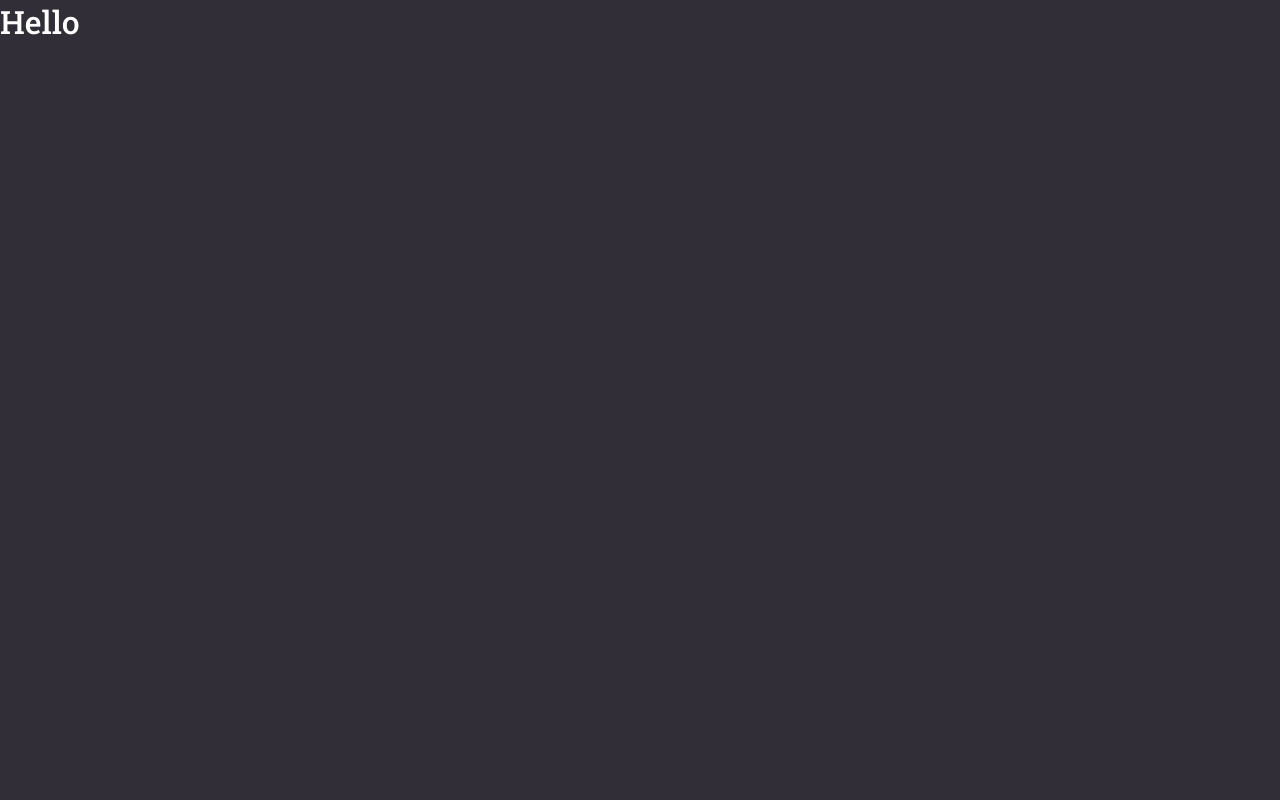
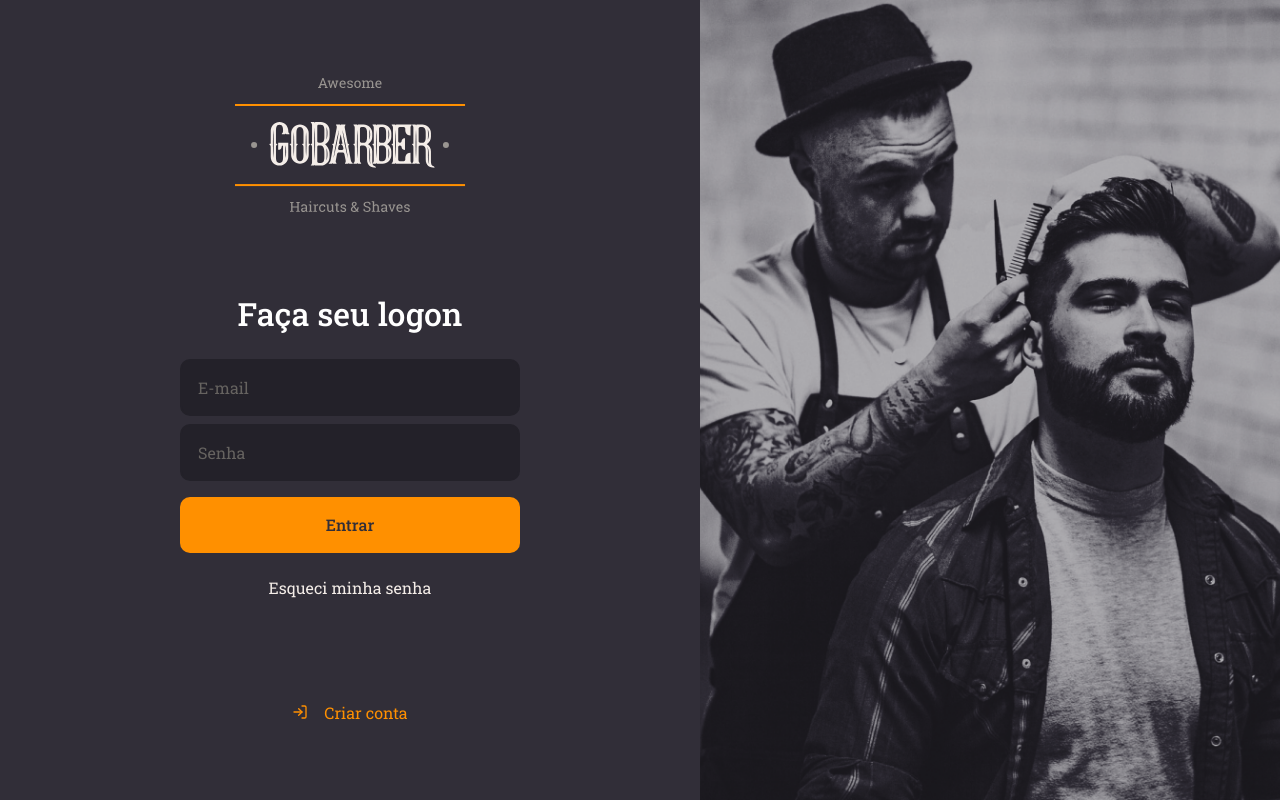
Before and after one commit to vagnerwentz/gobarber-frontend-ts, a React (Create React App) app: page / in a window 1280 px wide. Built offline with nearby package versions, Linux system fonts and the light colour scheme.

Commit message:
feat: sign-in page called

```diff
--- a/src/App.tsx
+++ b/src/App.tsx
@@ -2,9 +2,11 @@ import React from 'react';
 
 import GlobalStyle from './styles/global';
 
+import SignIn from './pages/SignIn';
+
 const App: React.FC = () => (
   <>
-    <h1>Hello</h1>
+    <SignIn />
     <GlobalStyle />
   </>
 );
```
